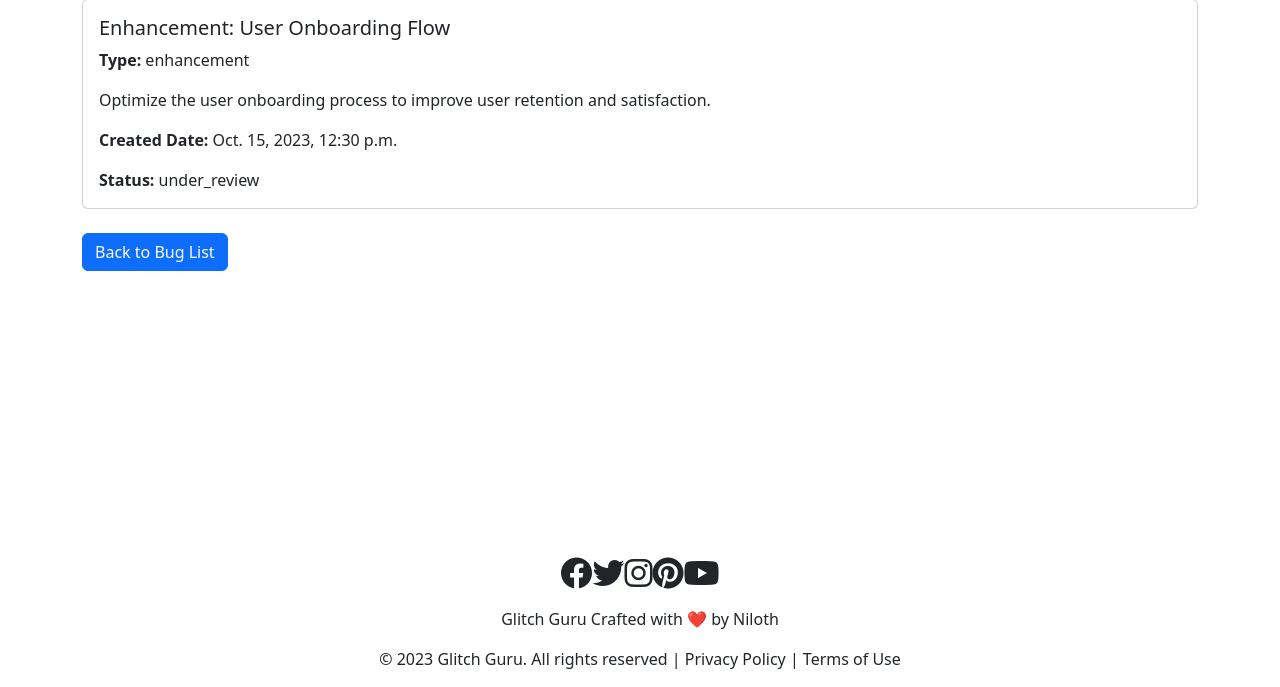
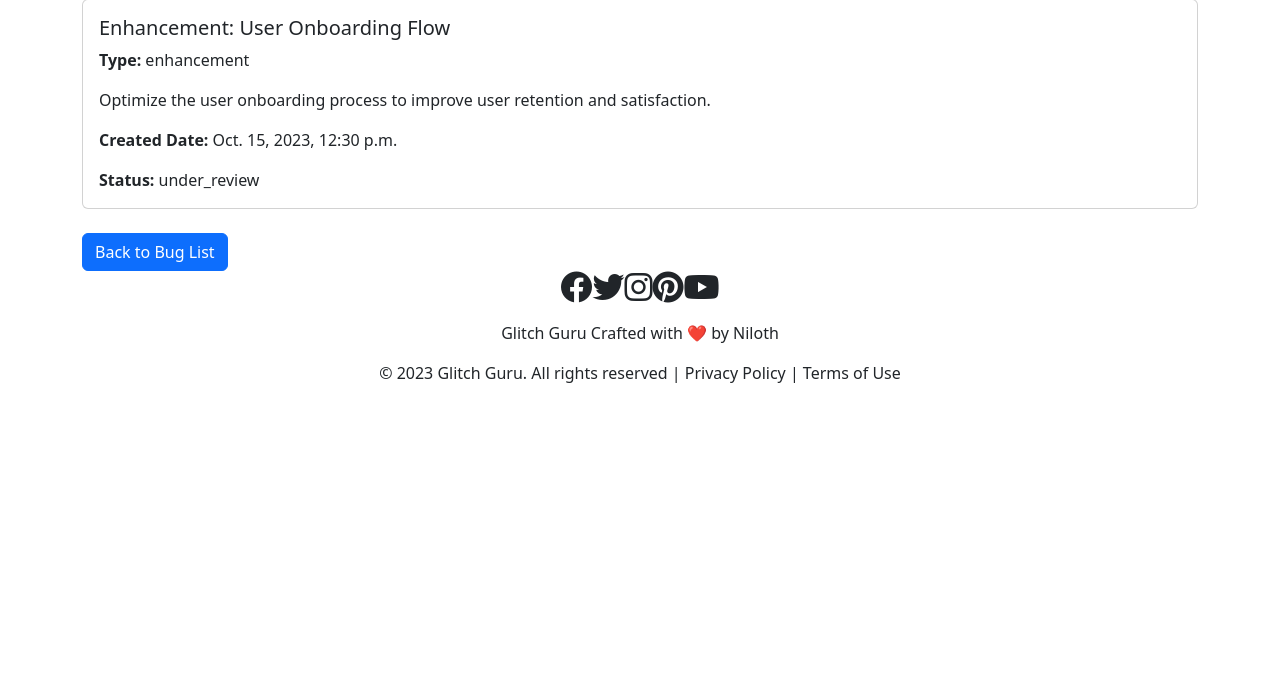
Before and after one commit to Niloth-p/glitch-guru, a Django app: page /bugs/40/ in a window 1280 px wide. Shown: the part 113-800 px from the top of the page. Run offline with Django 4.2, Linux system fonts and the light colour scheme; data comes from the database, SQL or seed files in the repository; some libraries are stand-ins or nearby versions.

Commit message:
fix: Footer clash with content

```diff
--- a/templates/footer.html
+++ b/templates/footer.html
@@ -1,4 +1,4 @@
-<footer class="footer fixed-bottom">
+<footer class="footer">
   <div class="container">
     <div class="row">
       <div class="col-md-12 text-center">
```
